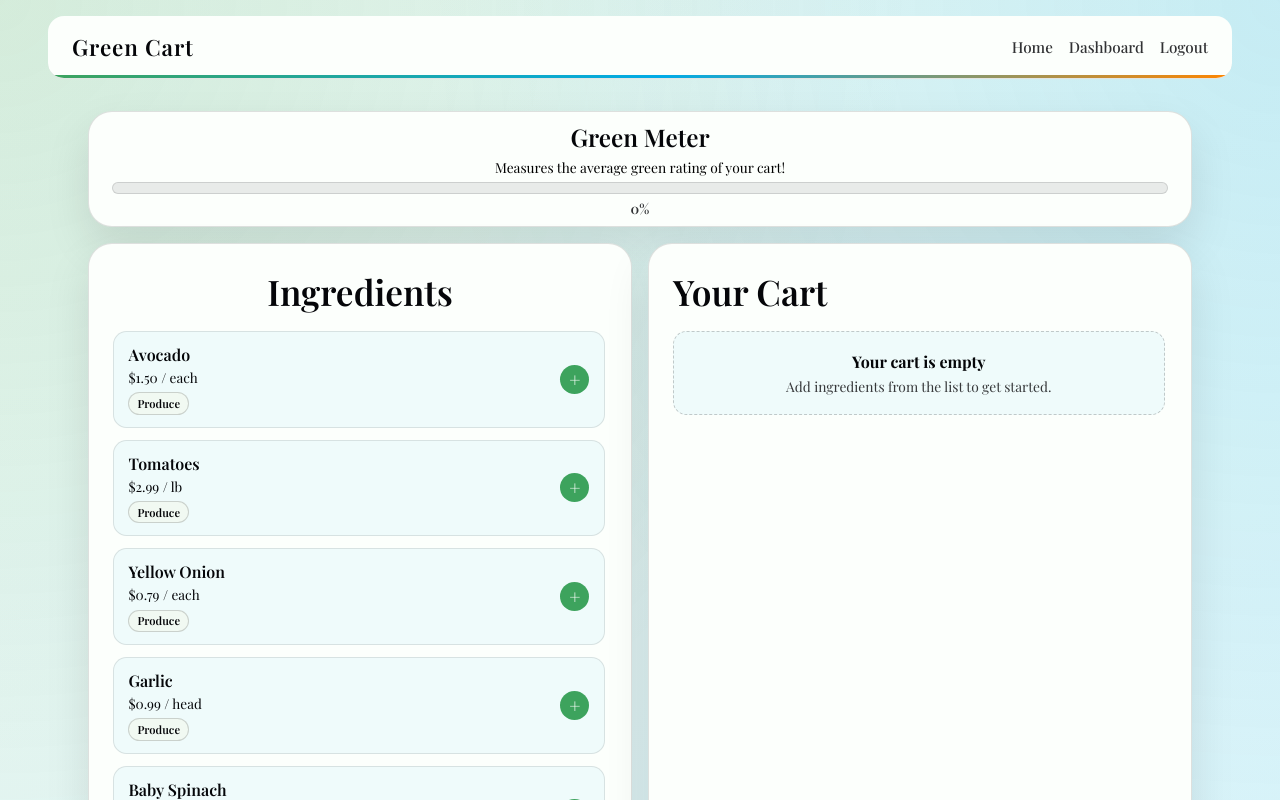
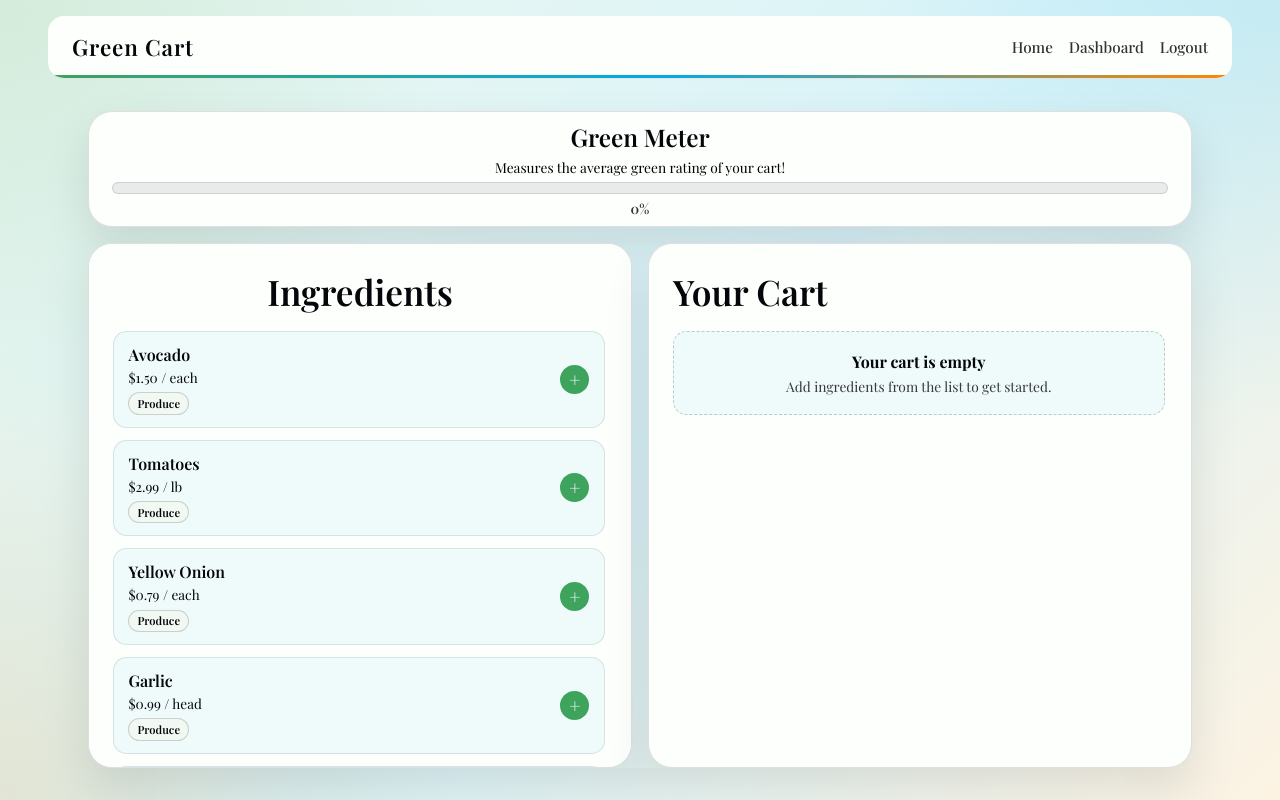
Before and after one commit to JoshuaE92/BlooomKnights2026, a React (Vite) app in the folder bloomKnights26/: page /cart in a window 1280 px wide. Shown: the top 800 px of the page. Built offline with nearby package versions, Linux system fonts and the light colour scheme; sample sign-in values are in the browser's storage.

Commit message:
wip cart

```diff
--- a/bloomKnights26/src/pages/Cart.css
+++ b/bloomKnights26/src/pages/Cart.css
@@ -1,6 +1,9 @@
 .cart-page {
 	position: relative;
+	height: 100vh;
+	height: 100dvh;
 	min-height: 100vh;
+	min-height: 100dvh;
 	display: flex;
 	flex-direction: column;
 	justify-content: flex-start;
@@ -18,13 +21,14 @@
 
 .cart-layout {
 	display: flex;
-	flex: 1 1 auto;
+	flex: 1 1 0;
 	flex-direction: column;
 	justify-content: flex-start;
 	align-items: stretch;
 	gap: 1rem;
 	padding: 2rem 1.25rem;
 	min-height: 0;
+	overflow: hidden;
 }
 
 .cart-top-panel {
@@ -80,7 +84,7 @@
 
 .cart-panels {
 	display: flex;
-	flex: 1 1 auto;
+	flex: 1 1 0;
 	flex-direction: row;
 	justify-content: center;
 	align-items: stretch;
@@ -88,6 +92,8 @@
 	width: min(100%, 69rem);
 	margin: 0 auto;
 	min-height: 0;
+	overflow: hidden;
+	box-shadow: 0 20px 45px color-mix(in srgb, var(--color-text) 10%, transparent);
 }
 
 .cart-panel {
@@ -105,7 +111,7 @@
 	border-radius: 1.5rem;
 	box-shadow: 0 20px 45px color-mix(in srgb, var(--color-text) 10%, transparent);
 	backdrop-filter: blur(10px);
-	overflow: hidden;
+	overflow-y: auto;
 }
 
 .cart-panel h1,
@@ -146,8 +152,8 @@
 	gap: 0.75rem;
 	margin-top: 1rem;
 	width: 100%;
-	flex: 1 1 auto;
-	overflow-y: auto;
+	flex: 0 0 auto;
+	overflow: visible;
 	padding-right: 0.15rem;
 }
 
```
